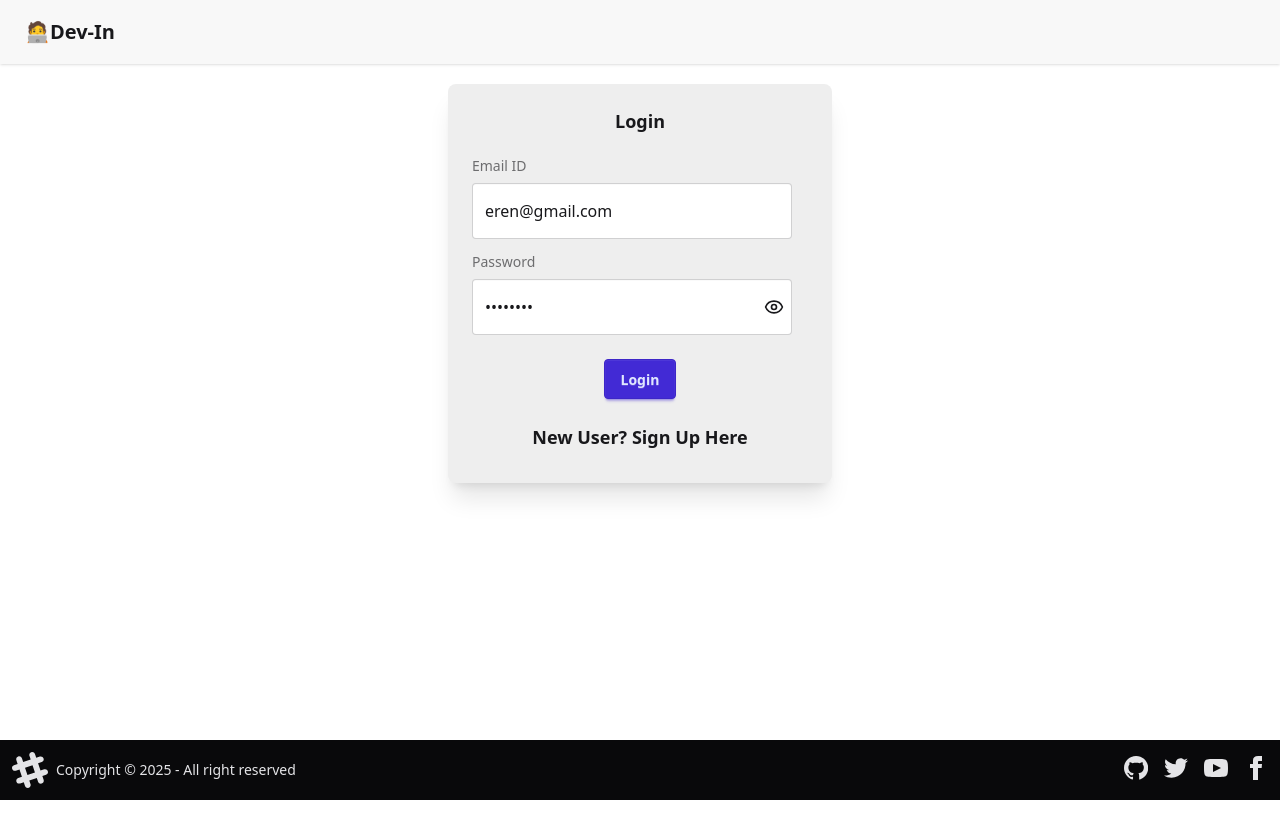
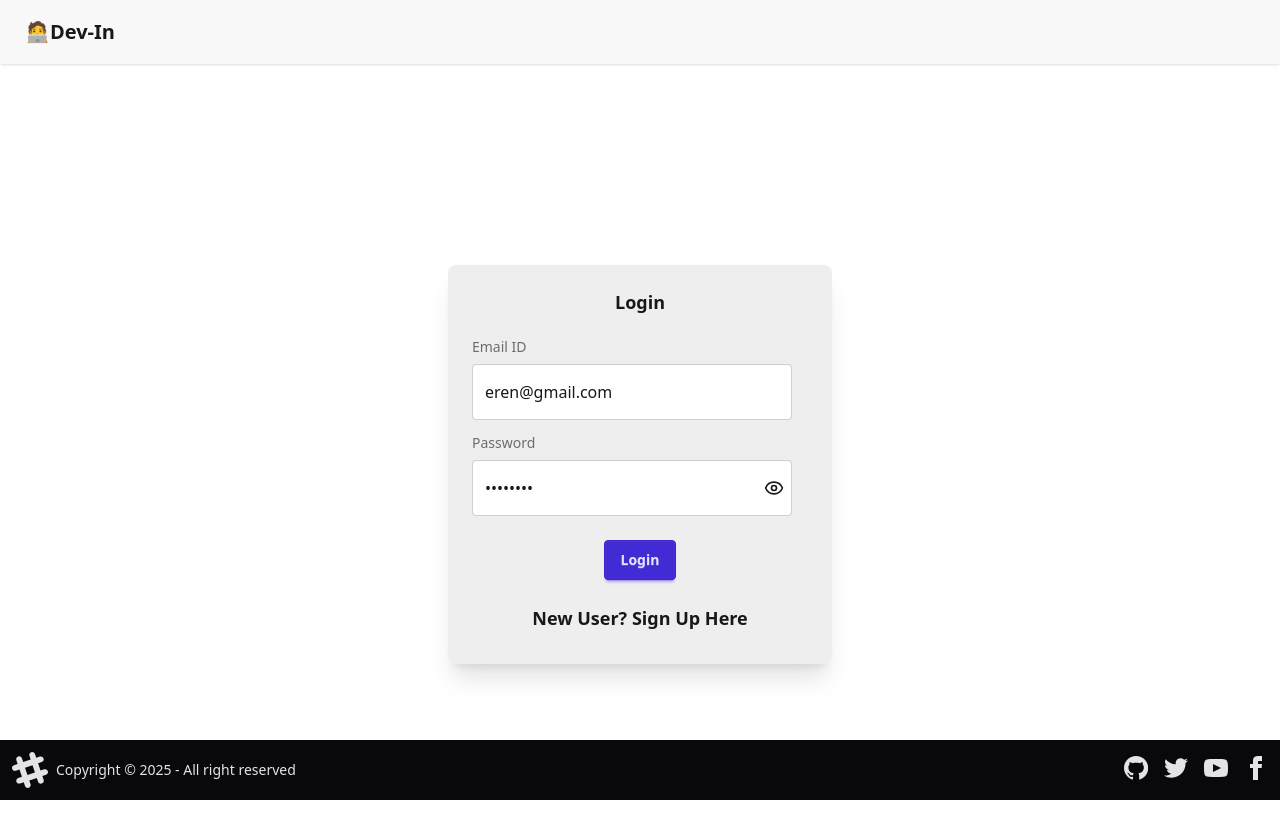
Before and after one commit to msourav7/devIn-frontend, a React (Vite) app: page /login in a window 1280 px wide. Shown: the top 838 px of the page. Before the commit the page ends 800 px from the top, so only its background shows below. Built offline with nearby package versions, Linux system fonts and the light colour scheme; no server answers.

Commit message:
signup scroll fix

```diff
--- a/src/components/Login.jsx
+++ b/src/components/Login.jsx
@@ -57,7 +57,8 @@
   };
 
   return (
-    <div className="flex justify-center my-5 ">
+    // <div className="flex justify-center my-5 ">
+    <div className="min-h-screen flex items-center justify-center overflow-y-auto p-1 ">
       <div className="card bg-base-300 w-96 shadow-xl">
         <div className="card-body">
           <h2 className="card-title justify-center">
```
